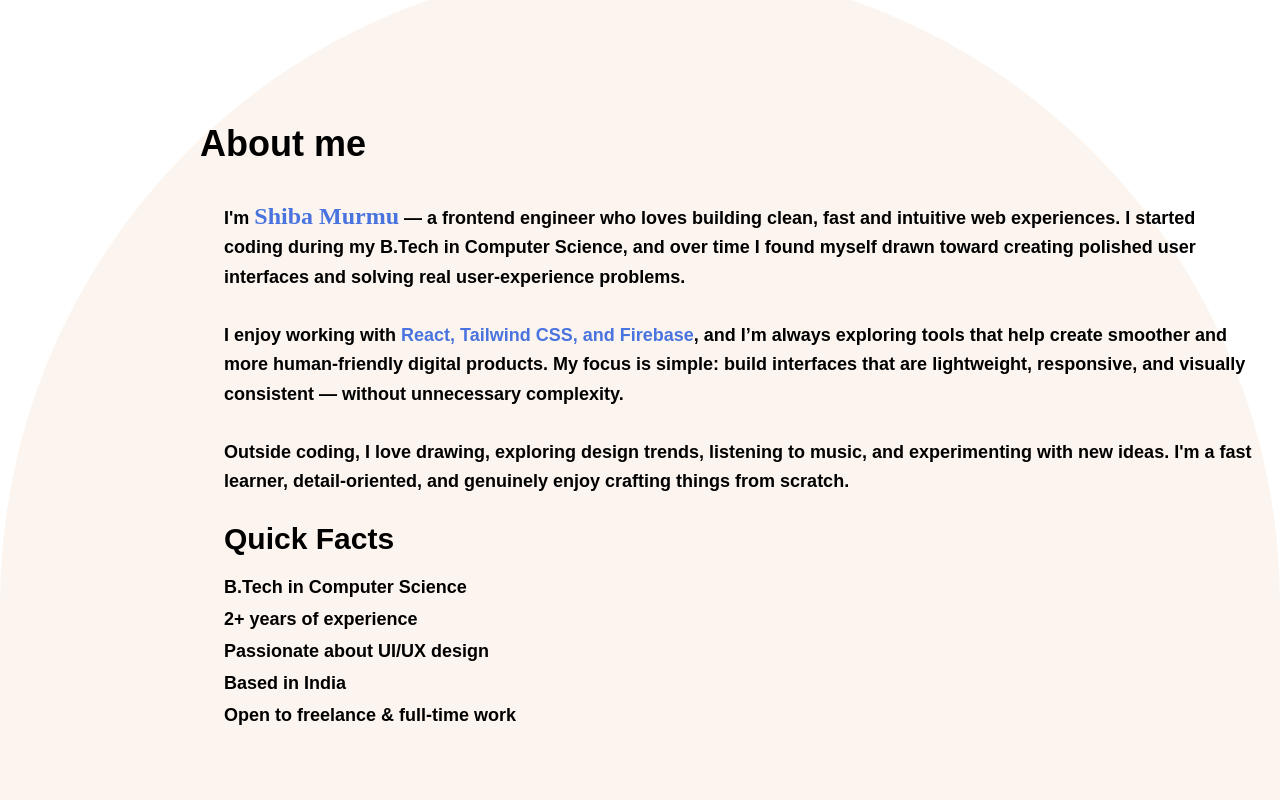
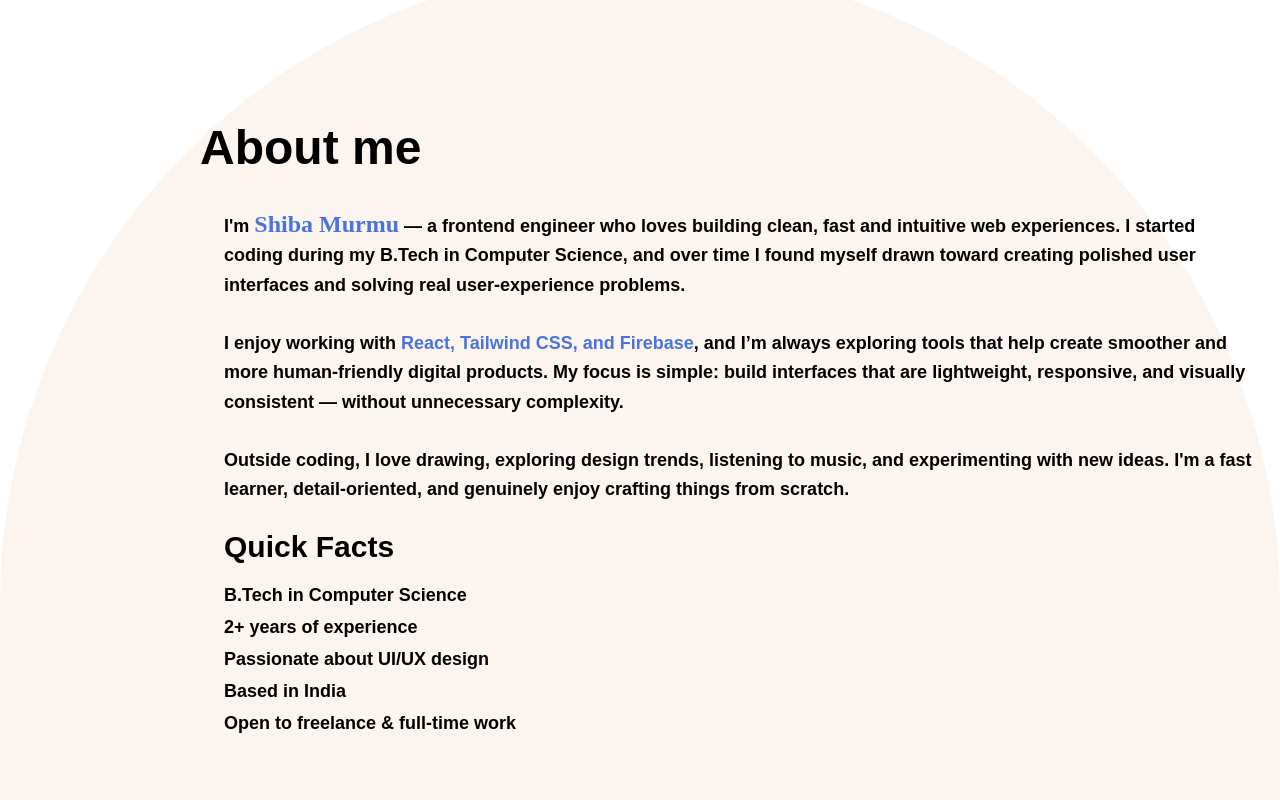
Before and after one commit to shiba-murmu/project-public-portfolio-website, a React (Vite) app: page / in a window 1280 px wide. Shown: the part 900-1700 px from the top of the page. Built offline with nearby package versions, Linux system fonts and the light colour scheme; a web font is replaced by a local one.

Commit message:
text-size increased.

```diff
--- a/src/components/Heading_text/Heading_text.jsx
+++ b/src/components/Heading_text/Heading_text.jsx
@@ -4,7 +4,7 @@ function Heading_text({ text }) {
     return (
         <>
             <div className=''>
-                <span className='text-3xl md:text-4xl font-extrabold'>
+                <span className='text-3xl md:text-5xl font-extrabold'>
                     {text}
                 </span>
             </div>
```
